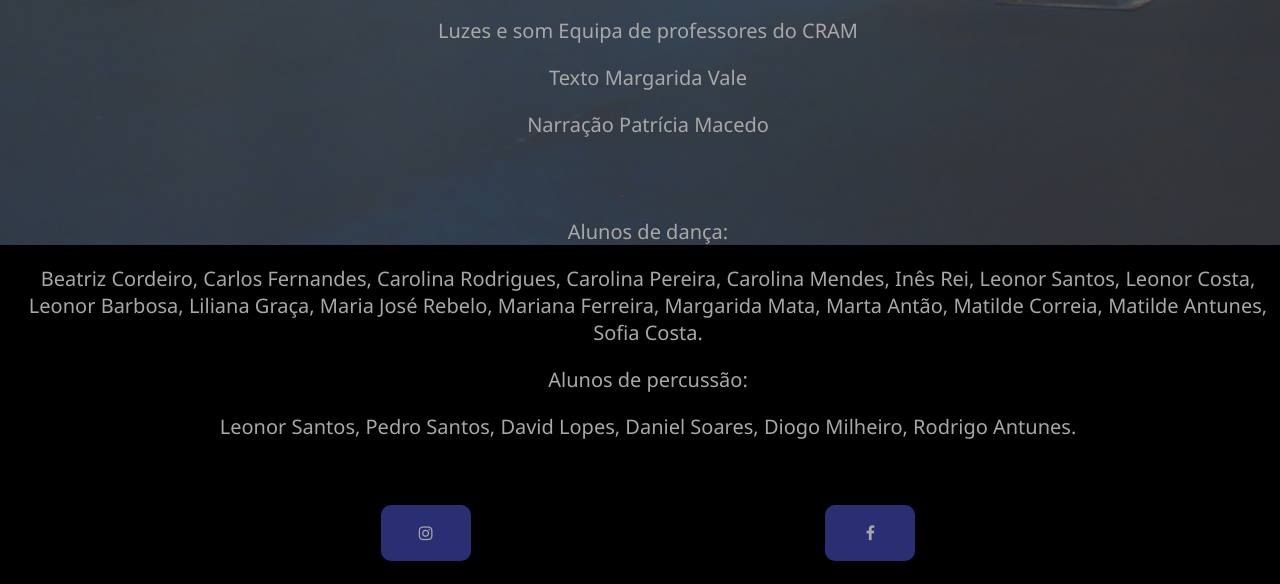
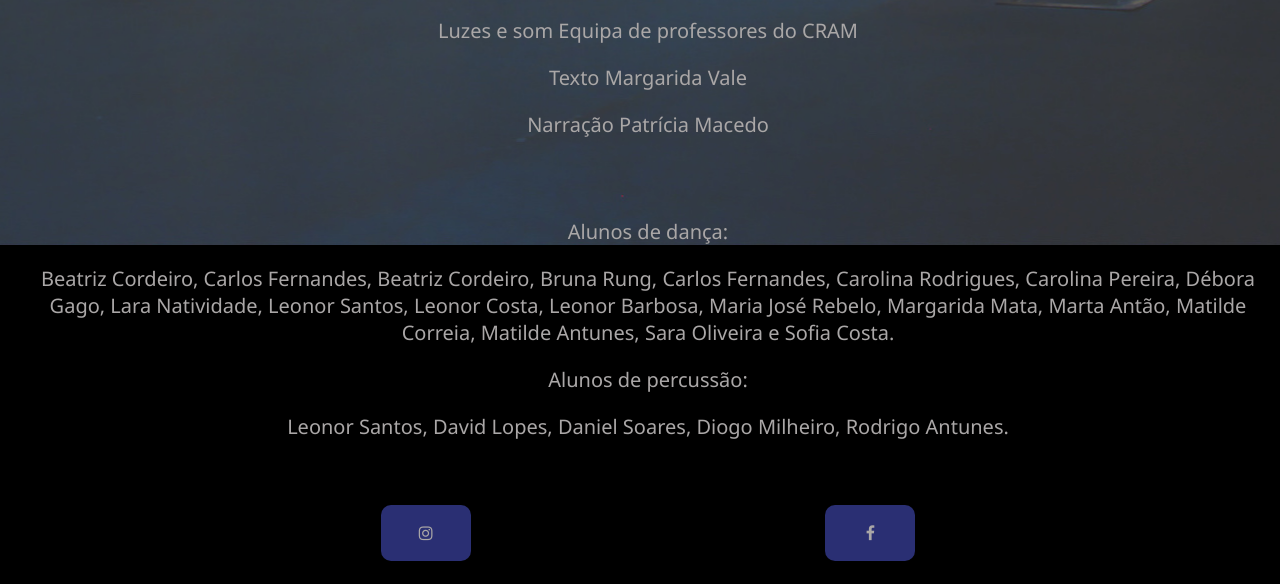
Before and after one commit to jdiogov/escolhas-cram, a plain HTML site: page index.html in a window 1280 px wide. Shown: the part 793-1377 px from the top of the page. Drawn offline with Linux system fonts and the light colour scheme.

Commit message:
Update index.html
Changed names of participantes

```diff
--- a/index.html
+++ b/index.html
@@ -70,12 +70,9 @@
 
 
 
-<p>Alunos de dança:</p> <p>Beatriz Cordeiro, Carlos Fernandes,
-Carolina Rodrigues, Carolina Pereira, Carolina Mendes, Inês Rei, Leonor Santos, Leonor Costa, Leonor Barbosa, Liliana
-Graça, Maria José Rebelo, Mariana Ferreira, Margarida Mata, Marta Antão, Matilde Correia, Matilde Antunes,
-Sofia Costa.</p>
+<p>Alunos de dança:</p> <p>Beatriz Cordeiro, Carlos Fernandes, Beatriz Cordeiro, Bruna Rung, Carlos Fernandes, Carolina Rodrigues, Carolina Pereira, Débora Gago, Lara Natividade, Leonor Santos, Leonor Costa, Leonor Barbosa, Maria José Rebelo, Margarida Mata, Marta Antão, Matilde Correia, Matilde Antunes, Sara Oliveira e Sofia Costa.</p>
 
-<p>Alunos de percussão:</p> <p>Leonor Santos, Pedro Santos, David
+<p>Alunos de percussão:</p> <p>Leonor Santos, David
 Lopes, Daniel Soares, Diogo Milheiro, Rodrigo Antunes.</p>
 
     </div>
```
